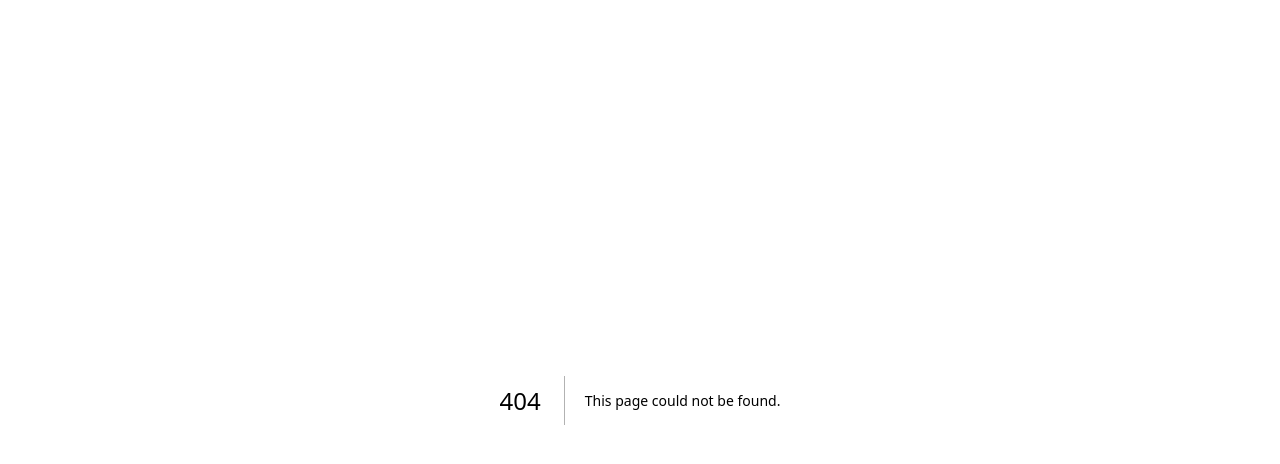
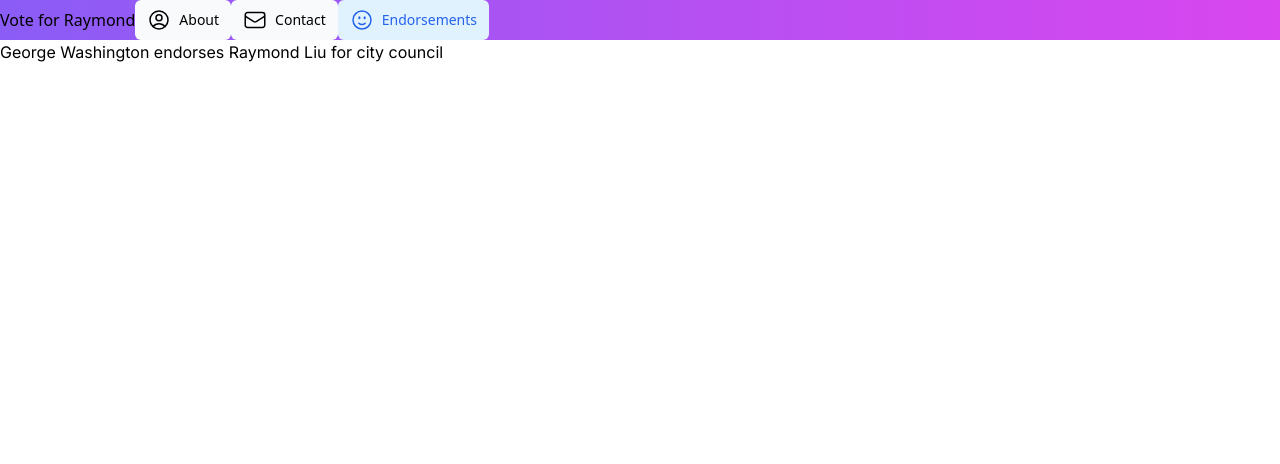
Before and after one commit to ssebango2/raymond, a Next.js app: page /endorsements in a window 1280 px wide. Before the commit this address had no page. Shown: the top 464 px of the page. Built offline with nearby package versions, Linux system fonts and the light colour scheme.

Commit message:
configured formatters, added a navbar, and placeholder text

```diff
--- /dev/null
+++ b/src/app/contact/page.tsx
@@ -0,0 +1,7 @@
+
+
+export default function Page () {
+    return (
+        <div>Contact Raymond at his personal number</div>
+    )
+}
--- /dev/null
+++ b/src/app/endorsements/page.tsx
@@ -0,0 +1,7 @@
+
+
+export default function Page () {
+    return (
+        <div>George Washington endorses Raymond Liu for city council</div>
+    )
+}
--- a/src/app/globals.css
+++ b/src/app/globals.css
@@ -1,33 +1,3 @@
 @tailwind base;
 @tailwind components;
 @tailwind utilities;
-
-:root {
-  --foreground-rgb: 0, 0, 0;
-  --background-start-rgb: 214, 219, 220;
-  --background-end-rgb: 255, 255, 255;
-}
-
-@media (prefers-color-scheme: dark) {
-  :root {
-    --foreground-rgb: 255, 255, 255;
-    --background-start-rgb: 0, 0, 0;
-    --background-end-rgb: 0, 0, 0;
-  }
-}
-
-body {
-  color: rgb(var(--foreground-rgb));
-  background: linear-gradient(
-      to bottom,
-      transparent,
-      rgb(var(--background-end-rgb))
-    )
-    rgb(var(--background-start-rgb));
-}
-
-@layer utilities {
-  .text-balance {
-    text-wrap: balance;
-  }
-}
--- a/src/app/layout.tsx
+++ b/src/app/layout.tsx
@@ -1,13 +1,8 @@
-import type { Metadata } from "next";
 import { Inter } from "next/font/google";
 import "./globals.css";
+import Navbar from "./ui/navbar";
 
 const inter = Inter({ subsets: ["latin"] });
-
-export const metadata: Metadata = {
-  title: "Create Next App",
-  description: "Generated by create next app",
-};
 
 export default function RootLayout({
   children,
@@ -16,7 +11,10 @@ export default function RootLayout({
 }>) {
   return (
     <html lang="en">
-      <body className={inter.className}>{children}</body>
+      <div>
+        <Navbar />
+      </div>
+      <div className={inter.className}>{children}</div>
     </html>
   );
 }
--- a/src/app/page.tsx
+++ b/src/app/page.tsx
@@ -1,112 +1,9 @@
-import Image from "next/image";
 
 export default function Home() {
   return (
-    <main className="flex min-h-screen flex-col items-center justify-between p-24">
-      <div className="z-10 w-full max-w-5xl items-center justify-between font-mono text-sm lg:flex">
-        <p className="fixed left-0 top-0 flex w-full justify-center border-b border-gray-300 bg-gradient-to-b from-zinc-200 pb-6 pt-8 backdrop-blur-2xl dark:border-neutral-800 dark:bg-zinc-800/30 dark:from-inherit lg:static lg:w-auto  lg:rounded-xl lg:border lg:bg-gray-200 lg:p-4 lg:dark:bg-zinc-800/30">
-          Get started by editing&nbsp;
-          <code className="font-mono font-bold">src/app/page.tsx</code>
-        </p>
-        <div className="fixed bottom-0 left-0 flex h-48 w-full items-end justify-center bg-gradient-to-t from-white via-white dark:from-black dark:via-black lg:static lg:size-auto lg:bg-none">
-          <a
-            className="pointer-events-none flex place-items-center gap-2 p-8 lg:pointer-events-auto lg:p-0"
-            href="https://vercel.com?utm_source=create-next-app&utm_medium=appdir-template&utm_campaign=create-next-app"
-            target="_blank"
-            rel="noopener noreferrer"
-          >
-            By{" "}
-            <Image
-              src="/vercel.svg"
-              alt="Vercel Logo"
-              className="dark:invert"
-              width={100}
-              height={24}
-              priority
-            />
-          </a>
-        </div>
-      </div>
-
-      <div className="relative z-[-1] flex place-items-center before:absolute before:h-[300px] before:w-full before:-translate-x-1/2 before:rounded-full before:bg-gradient-radial before:from-white before:to-transparent before:blur-2xl before:content-[''] after:absolute after:-z-20 after:h-[180px] after:w-full after:translate-x-1/3 after:bg-gradient-conic after:from-sky-200 after:via-blue-200 after:blur-2xl after:content-[''] before:dark:bg-gradient-to-br before:dark:from-transparent before:dark:to-blue-700 before:dark:opacity-10 after:dark:from-sky-900 after:dark:via-[#0141ff] after:dark:opacity-40 sm:before:w-[480px] sm:after:w-[240px] before:lg:h-[360px]">
-        <Image
-          className="relative dark:drop-shadow-[0_0_0.3rem_#ffffff70] dark:invert"
-          src="/next.svg"
-          alt="Next.js Logo"
-          width={180}
-          height={37}
-          priority
-        />
-      </div>
-
-      <div className="mb-32 grid text-center lg:mb-0 lg:w-full lg:max-w-5xl lg:grid-cols-4 lg:text-left">
-        <a
-          href="https://nextjs.org/docs?utm_source=create-next-app&utm_medium=appdir-template&utm_campaign=create-next-app"
-          className="group rounded-lg border border-transparent px-5 py-4 transition-colors hover:border-gray-300 hover:bg-gray-100 hover:dark:border-neutral-700 hover:dark:bg-neutral-800/30"
-          target="_blank"
-          rel="noopener noreferrer"
-        >
-          <h2 className="mb-3 text-2xl font-semibold">
-            Docs{" "}
-            <span className="inline-block transition-transform group-hover:translate-x-1 motion-reduce:transform-none">
-              -&gt;
-            </span>
-          </h2>
-          <p className="m-0 max-w-[30ch] text-sm opacity-50">
-            Find in-depth information about Next.js features and API.
-          </p>
-        </a>
-
-        <a
-          href="https://nextjs.org/learn?utm_source=create-next-app&utm_medium=appdir-template-tw&utm_campaign=create-next-app"
-          className="group rounded-lg border border-transparent px-5 py-4 transition-colors hover:border-gray-300 hover:bg-gray-100 hover:dark:border-neutral-700 hover:dark:bg-neutral-800/30"
-          target="_blank"
-          rel="noopener noreferrer"
-        >
-          <h2 className="mb-3 text-2xl font-semibold">
-            Learn{" "}
-            <span className="inline-block transition-transform group-hover:translate-x-1 motion-reduce:transform-none">
-              -&gt;
-            </span>
-          </h2>
-          <p className="m-0 max-w-[30ch] text-sm opacity-50">
-            Learn about Next.js in an interactive course with&nbsp;quizzes!
-          </p>
-        </a>
-
-        <a
-          href="https://vercel.com/templates?framework=next.js&utm_source=create-next-app&utm_medium=appdir-template&utm_campaign=create-next-app"
-          className="group rounded-lg border border-transparent px-5 py-4 transition-colors hover:border-gray-300 hover:bg-gray-100 hover:dark:border-neutral-700 hover:dark:bg-neutral-800/30"
-          target="_blank"
-          rel="noopener noreferrer"
-        >
-          <h2 className="mb-3 text-2xl font-semibold">
-            Templates{" "}
-            <span className="inline-block transition-transform group-hover:translate-x-1 motion-reduce:transform-none">
-              -&gt;
-            </span>
-          </h2>
-          <p className="m-0 max-w-[30ch] text-sm opacity-50">
-            Explore starter templates for Next.js.
-          </p>
-        </a>
-
-        <a
-          href="https://vercel.com/new?utm_source=create-next-app&utm_medium=appdir-template&utm_campaign=create-next-app"
-          className="group rounded-lg border border-transparent px-5 py-4 transition-colors hover:border-gray-300 hover:bg-gray-100 hover:dark:border-neutral-700 hover:dark:bg-neutral-800/30"
-          target="_blank"
-          rel="noopener noreferrer"
-        >
-          <h2 className="mb-3 text-2xl font-semibold">
-            Deploy{" "}
-            <span className="inline-block transition-transform group-hover:translate-x-1 motion-reduce:transform-none">
-              -&gt;
-            </span>
-          </h2>
-          <p className="m-0 max-w-[30ch] text-balance text-sm opacity-50">
-            Instantly deploy your Next.js site to a shareable URL with Vercel.
-          </p>
-        </a>
+    <main>
+      <div>
+        VOTE FOR RAYMOND
       </div>
     </main>
   );
--- /dev/null
+++ b/src/app/ui/navbar.tsx
@@ -0,0 +1,13 @@
+import NavLinks from '@/app/ui/navlinks';
+import Link from 'next/link';
+
+export default function Navbar() {
+  return (
+    <div className="flex flex-row bg-gradient-to-r from-violet-500 to-fuchsia-500">
+      <div className="flex items-center">
+        <Link href={'/'}>Vote for Raymond</Link>
+      </div>
+      <NavLinks />
+    </div>
+  );
+}
--- /dev/null
+++ b/src/app/ui/navlinks.tsx
@@ -0,0 +1,48 @@
+'use client';
+
+import {
+  FaceSmileIcon,
+  UserCircleIcon,
+  EnvelopeIcon,
+} from '@heroicons/react/24/outline';
+import Link from 'next/link';
+import { usePathname } from 'next/navigation';
+import clsx from 'clsx';
+
+// Map of links to display in the side navigation.
+// Depending on the size of the application, this would be stored in a database.
+const links = [
+  { name: 'About', href: '/', icon: UserCircleIcon },
+  {
+    name: 'Contact',
+    href: '/contact',
+    icon: EnvelopeIcon,
+  },
+  { name: 'Endorsements', href: '/endorsements', icon: FaceSmileIcon },
+];
+
+export default function NavLinks() {
+  const pathname = usePathname();
+  return (
+    <>
+      {links.map((link) => {
+        const LinkIcon = link.icon;
+        return (
+            <Link
+              key={link.name}
+              href={link.href}
+              className={clsx(
+                'flex items-center gap-2 rounded-md bg-gray-50 text-sm text-black font-medium hover:bg-sky-100 hover:text-blue-600 md:p-2 md:px-3',
+                {
+                  'bg-sky-100 text-blue-600': pathname === link.href,
+                },
+              )}
+            >
+              <LinkIcon className="w-6" />
+              <p className="hidden md:block">{link.name}</p>
+            </Link>
+        );
+      })}
+    </>
+  );
+}
```
Also changed, not shown: package.json (+11 -5 lines), prettier.config.js (added, +10 -0 lines), .eslintrc.json, 2 other files (tests, documents, lock files or other folders).
